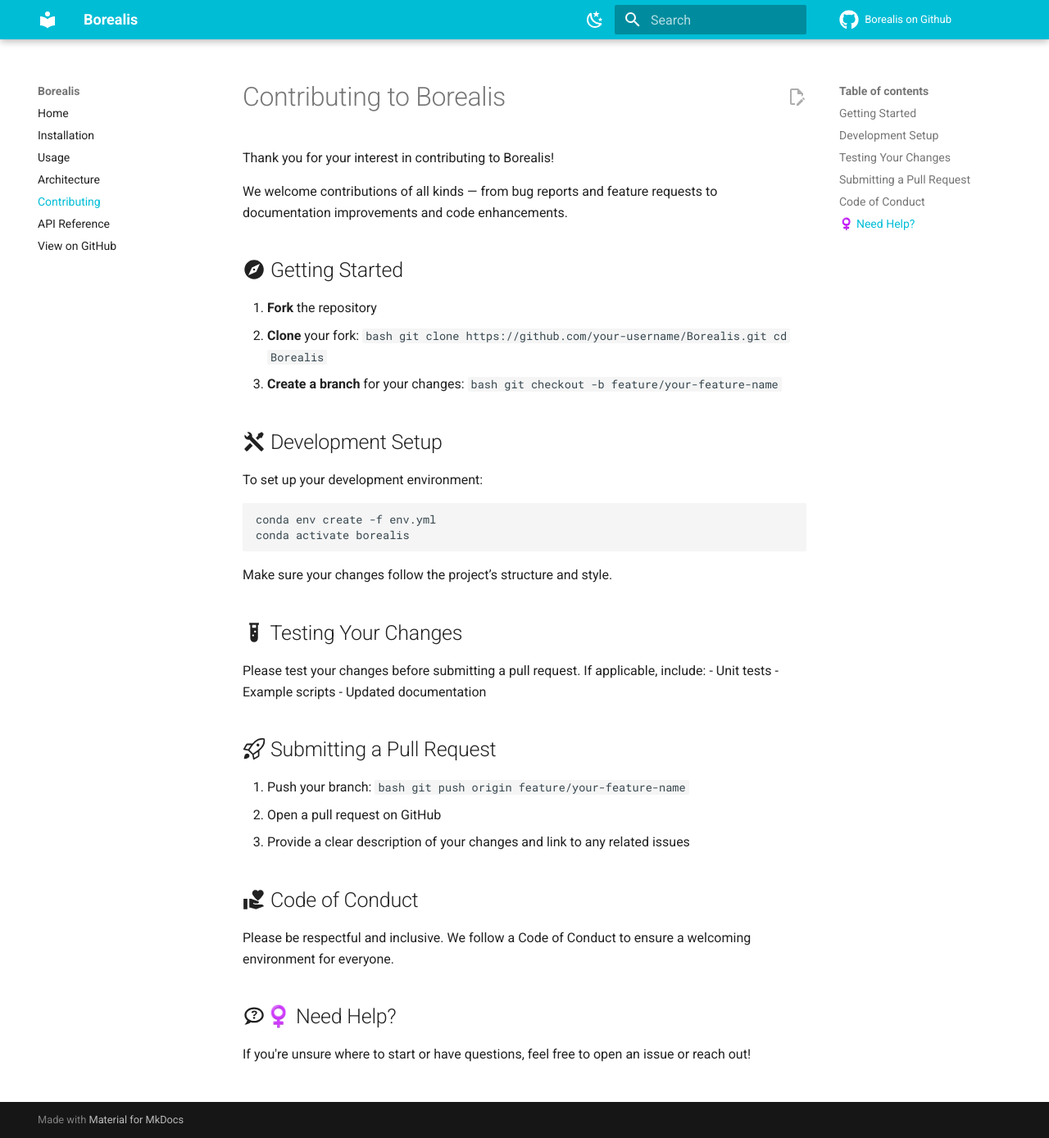
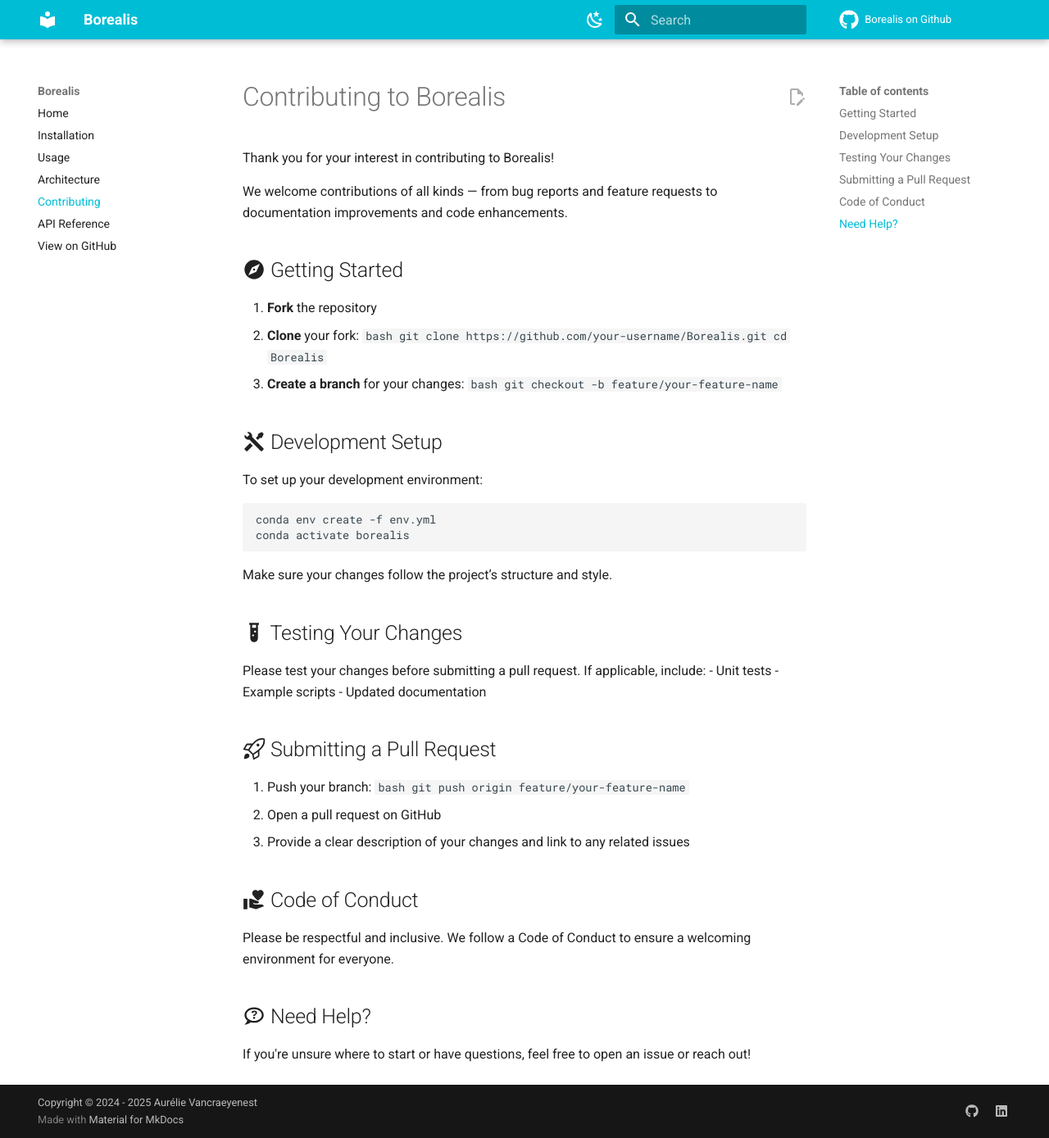
Before and after one commit to avancra/Borealis, an MkDocs documentation site: the page built from docs/contributing.md, in a window 1280 px wide and 1389 px high. Shown: the whole window at 82% size. Built offline with MkDocs 1.6.1 and Material for MkDocs 9.7.7, drawn with Linux system fonts in a browser that asks for light colours; comment, search, counter and statistics services are not loaded.

Commit message:
Docs: add copyright and social media links

```diff
--- a/docs/contributing.md
+++ b/docs/contributing.md
@@ -48,6 +48,6 @@
 
 Please be respectful and inclusive. We follow a Code of Conduct to ensure a welcoming environment for everyone.
 
-## :material-chat-question-outline:♀️ Need Help?
+## :material-chat-question-outline: Need Help?
 
 If you're unsure where to start or have questions, feel free to open an issue or reach out!
--- a/mkdocs.yml
+++ b/mkdocs.yml
@@ -4,6 +4,7 @@
 repo_url: https://github.com/avancra/Borealis
 repo_name: Borealis on Github
 edit_uri: edit/main/docs/
+copyright: Copyright &copy; 2024 - 2025 Aurélie Vancraeyenest
 
 theme:
   name: material
@@ -30,7 +31,6 @@
         icon: material/weather-sunny
         name: Switch to light mode
 
-
 markdown_extensions:
   - pymdownx.arithmatex:
       generic: true
@@ -38,6 +38,13 @@
   - pymdownx.emoji:
       emoji_index: !!python/name:material.extensions.emoji.twemoji
       emoji_generator: !!python/name:material.extensions.emoji.to_svg
+
+extra:
+  social:
+    - icon: fontawesome/brands/github
+      link: https://github.com/avancra
+    - icon: fontawesome/brands/linkedin
+      link: www.linkedin.com/in/avancra
 
 extra_javascript:
   - javascripts/config.js
```
